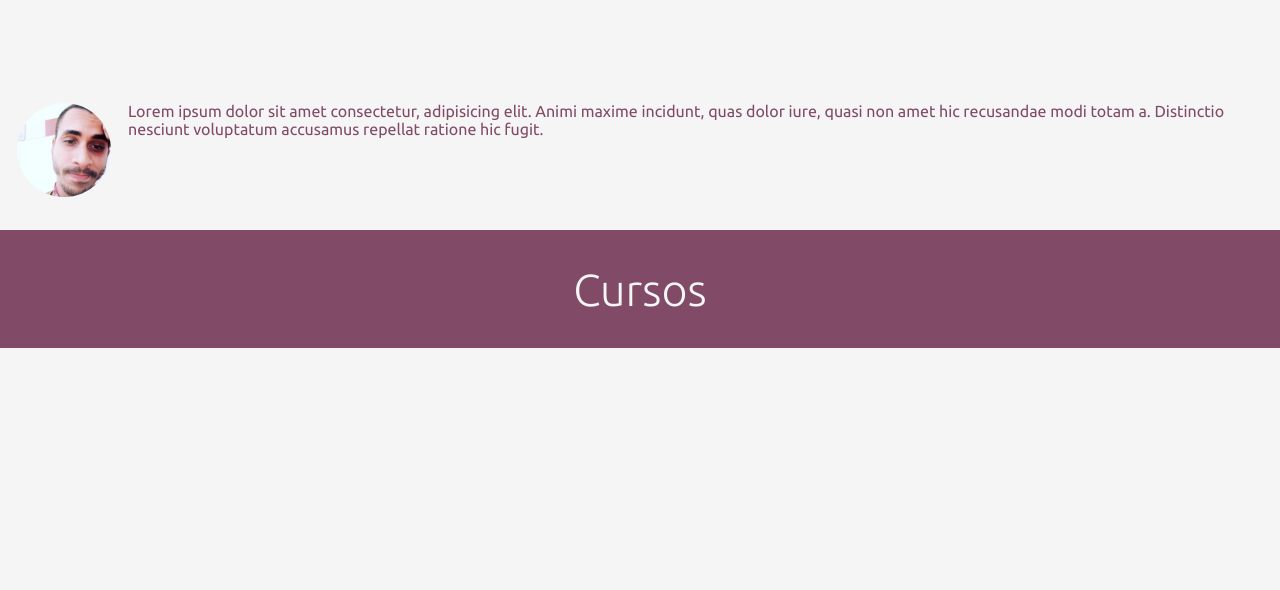
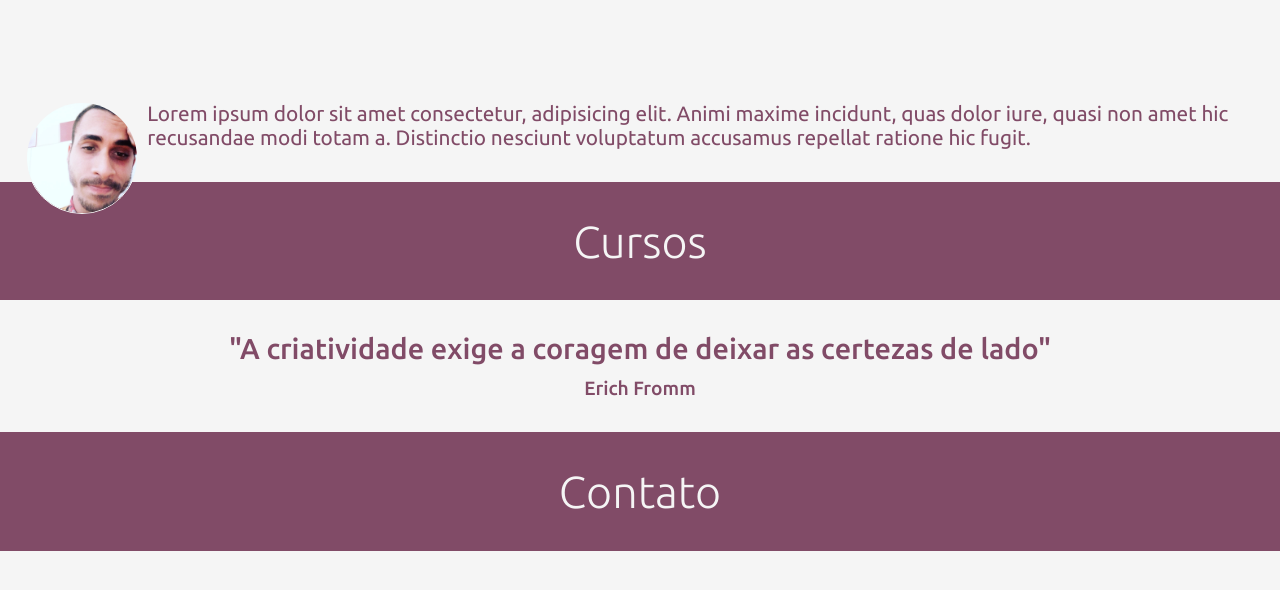
Before and after one commit to maxsueldev/professorInformatica, a React (Vite) app: page / in a window 1280 px wide. Shown: the part 730-1320 px from the top of the page. Before the commit the page ends 1078 px from the top, so only its background shows below. Built offline with nearby package versions, Linux system fonts and the light colour scheme.

Commit message:
professorInformatica initial project

```diff
--- a/src/App.jsx
+++ b/src/App.jsx
@@ -1,6 +1,7 @@
 import Intro from './components/Intro';
 import AboutMe from './components/AboutMe';
 import Courses from './components/Courses';
+import Phrase from './components/Phrase';
 import ContactMe from './components/ContactMe';
 import Footer from './components/Footer';
 
@@ -10,6 +11,7 @@ function App() {
       <Intro />
       <AboutMe />
       <Courses />
+      <Phrase />
       <ContactMe />
       <Footer />
     </>
--- a/src/components/AboutMe/index.jsx
+++ b/src/components/AboutMe/index.jsx
@@ -1,13 +1,13 @@
 import maxsuelImage from '../../img/aboutMe/me.jpg';
 
-import { AboutMeContainer, MaxsuelImage } from './style';
+import { AboutMeContainer, MaxsuelImage, About } from './style';
 
 function AboutMe() {
 
     return (
         <AboutMeContainer>
             <MaxsuelImage src={maxsuelImage} alt="Maxsuel Fernando" />
-            <p>Lorem ipsum dolor sit amet consectetur, adipisicing elit. Animi maxime incidunt, quas dolor iure, quasi non amet hic recusandae modi totam a. Distinctio nesciunt voluptatum accusamus repellat ratione hic fugit.</p>
+            <About>Lorem ipsum dolor sit amet consectetur, adipisicing elit. Animi maxime incidunt, quas dolor iure, quasi non amet hic recusandae modi totam a. Distinctio nesciunt voluptatum accusamus repellat ratione hic fugit.</About>
         </AboutMeContainer>
     );
 }
--- a/src/components/AboutMe/style.jsx
+++ b/src/components/AboutMe/style.jsx
@@ -3,16 +3,22 @@ import styled from "styled-components";
 const AboutMeContainer = styled.section`
     background-color: var(--white-color);
     color: var(--purple-color);
-    display: flex;
-    justify-content: center;
-    gap: 1rem;
+    // display: flex;
+    // justify-content: center;
+    // gap: 1rem;
 `;
 
 const MaxsuelImage = styled.img`
-    width: 6rem;
+    width: 7rem;
     align-self: flex-start;
     border-radius: 50%;
     border: 1px solid var(--white-color);
+    float: left;
+    margin-right: 0.6rem;
 `;
 
-export { AboutMeContainer, MaxsuelImage };
+const About = styled.p`
+    font-size: 1.3rem;
+`;
+
+export { AboutMeContainer, MaxsuelImage, About };
--- a/src/components/ContactMe/index.jsx
+++ b/src/components/ContactMe/index.jsx
@@ -1,6 +1,10 @@
+import { ContactMeContainer } from './style';
+
 function ContactMe() {
     return (
-        <></>
+        <ContactMeContainer>
+            <h2>Contato</h2>
+        </ContactMeContainer>
     );
 }
 
--- /dev/null
+++ b/src/components/ContactMe/style.jsx
@@ -0,0 +1,8 @@
+import styled from "styled-components";
+
+const ContactMeContainer = styled.section`
+    background-color: var(--purple-color);
+    color: var(--white-color);
+`;
+
+export { ContactMeContainer };
--- a/src/components/Footer/index.jsx
+++ b/src/components/Footer/index.jsx
@@ -1,6 +1,10 @@
+import { FooterContainer } from './style';
+
 function Footer() {
     return (
-        <></>
+        <FooterContainer>
+
+        </FooterContainer>
     );
 }
 
--- /dev/null
+++ b/src/components/Footer/style.jsx
@@ -0,0 +1,7 @@
+import styled from "styled-components";
+
+const FooterContainer = styled.section`
+
+`;
+
+export { FooterContainer };
--- a/src/components/Intro/style.jsx
+++ b/src/components/Intro/style.jsx
@@ -7,7 +7,7 @@ const IntroContainer = styled.div`
 const HamburgerMenu = styled.div`
     position: absolute;
     top: 4%;
-    left: 48%;
+    left: 45%;
     display: flex;
     flex-direction: column;
     gap: 4px;
--- /dev/null
+++ b/src/components/Phrase/index.jsx
@@ -0,0 +1,12 @@
+import { PhraseContainer } from './style';
+
+function Phrase() {
+    return (
+        <PhraseContainer>
+            <h3>"A criatividade exige a coragem de deixar as certezas de lado"</h3>
+            <p>Erich Fromm</p>
+        </PhraseContainer>
+    );
+}
+
+export default Phrase;
--- /dev/null
+++ b/src/components/Phrase/style.jsx
@@ -0,0 +1,15 @@
+import styled from "styled-components";
+
+const PhraseContainer = styled.section`
+    background-color: var(--white-color);
+    color: var(--purple-color);
+    text-align: center;
+
+    p {
+        font-size: 1.2rem;
+        font-weight: 500;
+        margin-top: 0.8rem;
+    }
+`;
+
+export { PhraseContainer };
--- a/src/index.css
+++ b/src/index.css
@@ -34,6 +34,12 @@ h2 {
   text-align: center;
 }
 
+h3 {
+  font-size: 1.8rem;
+  font-weight: 500;
+  line-height: 2rem;
+}
+
 a {
   text-decoration: none;
   color: var(--white-color);
@@ -44,5 +50,5 @@ li {
 }
 
 section {
-  padding: 2rem 1rem;
+  padding: 2rem 1.6rem;
 }
```
